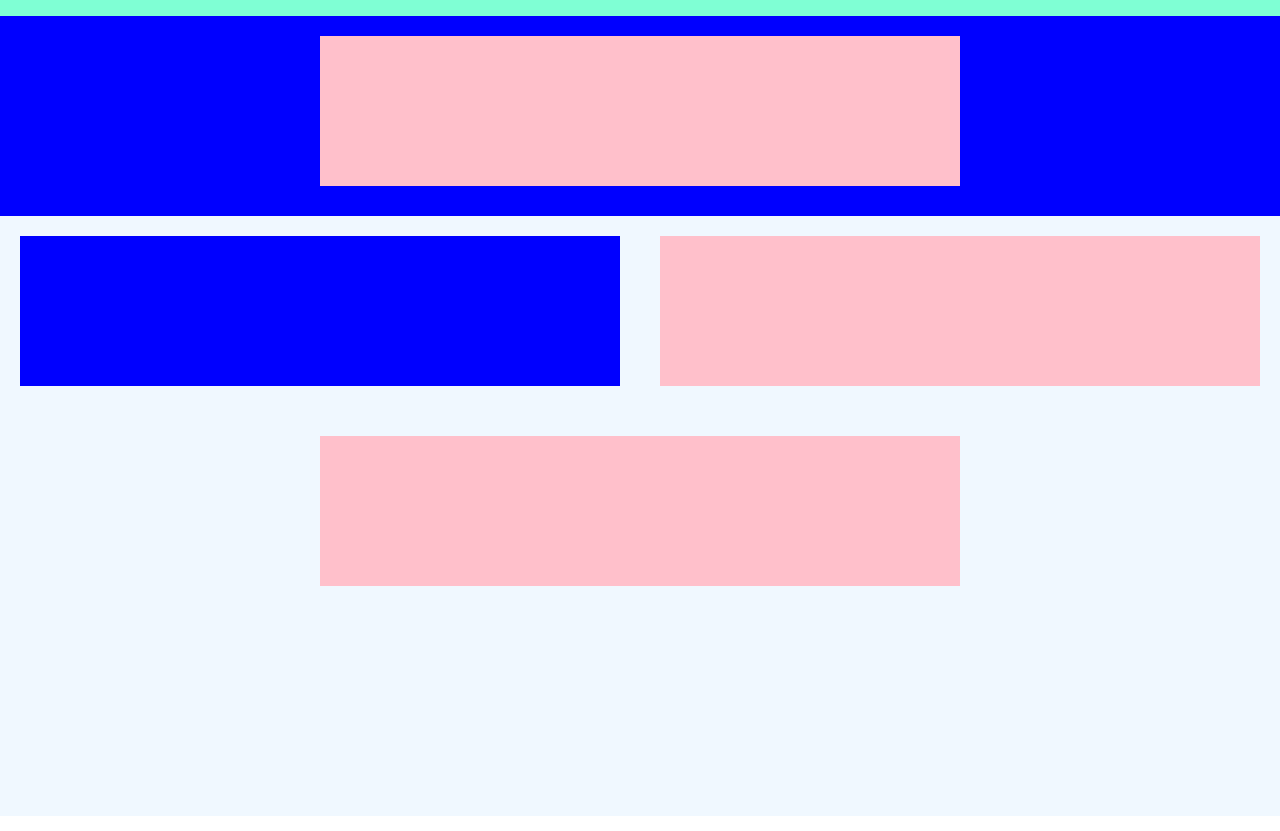
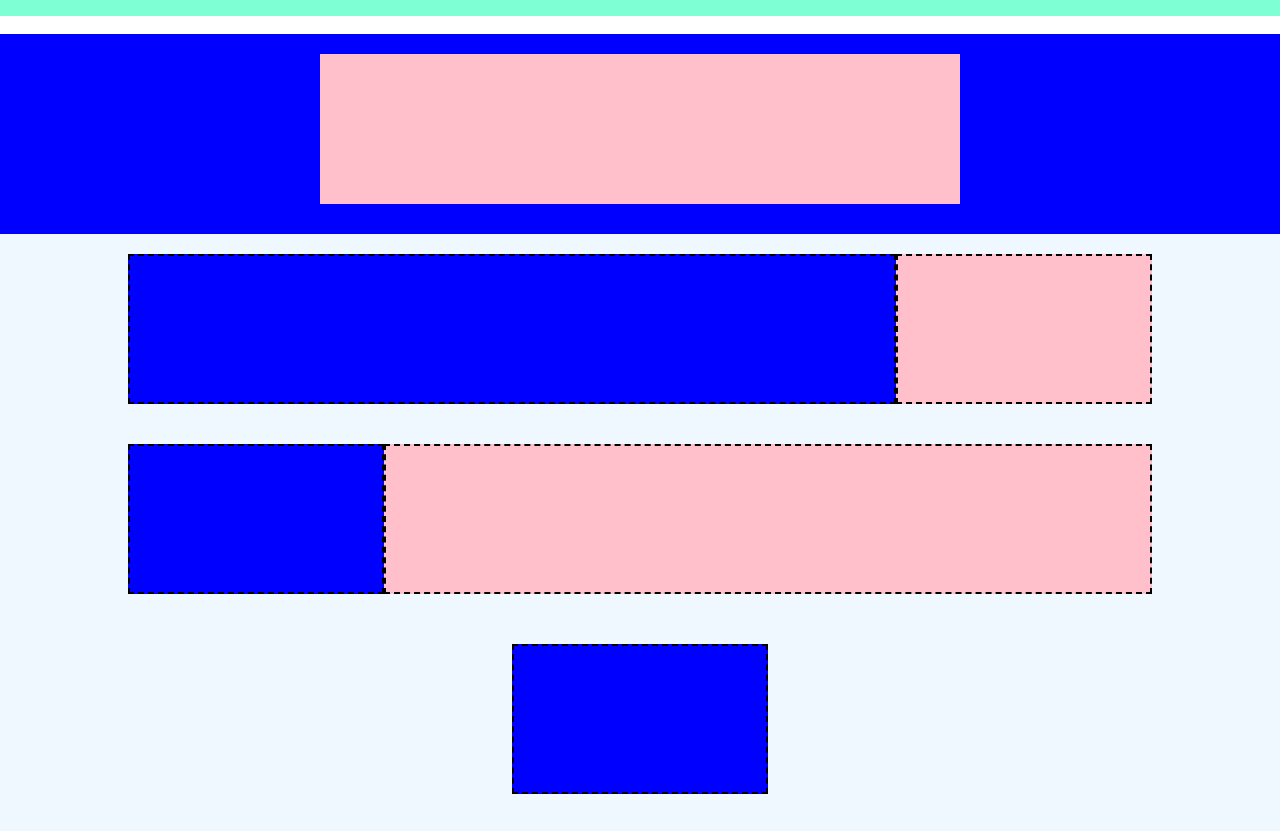
Before and after one commit to gianlivio/htmlcss-struttura-discord, a plain HTML site: page index.html in a window 1280 px wide. Shown: the part 64-895 px from the top of the page. Drawn offline with Linux system fonts and the light colour scheme.

Commit message:
add: hero + 2 central sections

```diff
--- a/css/style.css
+++ b/css/style.css
@@ -26,7 +26,6 @@ header {
 
 .container {
     width: 80%;
-    max-width: 1100px;
     margin: 0 auto;
 }
 
@@ -43,27 +42,25 @@ ul {
 /* menu */
 
 header .container>* {
+    width: 80%;
     border: 2px solid black;
     background-color: orange;
 
 }
 
 
-
-
-
-/* MAIN */
-
 /* MAIN */
 
 
-/* Hero */
+/* Hero Jumbotrone*/
 main {
     display: flex;
     align-items: center;
     justify-content: center;
     flex-direction: column;
 }
+
+
 
 .container2 {
     height: 200px;
@@ -83,6 +80,7 @@ main {
 }
 
 
+/* cerntral part section 1 */
 
 .container3 {
 
@@ -95,17 +93,50 @@ main {
 
 
 .rett1 {
-    margin: 20px;
-    padding: 5px;
+
+    margin-top: 20px;
     height: 150px;
-    width: 50%;
+    width: 60%;
     background-color: blue;
+    border: 2px dashed black;
 }
 
 .rett2 {
-    margin: 20px;
-    padding: 5px;
+    margin-top: 20px;
+    border: 2px dashed black;
     height: 150px;
-    width: 50%;
+    width: 20%;
     background-color: pink;
 }
+
+
+/* centralpart section 2 */
+
+
+
+.container4 {
+
+    height: 200px;
+    background-color: aliceblue;
+    width: 100%;
+    display: flex;
+    justify-content: center;
+}
+
+
+.rett3 {
+
+    margin-top: 10px;
+    height: 150px;
+    width: 20%;
+    background-color: blue;
+    border: 2px dashed black;
+}
+
+.rett4 {
+    margin-top: 10px;
+    border: 2px dashed black;
+    height: 150px;
+    width: 60%;
+    background-color: pink;
+}
--- a/index.html
+++ b/index.html
@@ -28,7 +28,7 @@
         </div>
     </header>
     <!-- /header -->
-
+<br>
 
     <!-- main -->
     <main>
@@ -43,30 +43,33 @@
             </div>
         </div>
 
-        <!-- central part -->
-
+        <!-- central part  4 sections-->
+        <!-- section1 -->
 
         <div class="container3">
             <div class="rett1">
-                <nav>
 
-                </nav>
             </div>
             <div class="rett2">
-                <nav>
 
-                </nav>
             </div>
+
         </div>
 
-        <div class="container3">
-            <div class="rett2">
-                <nav>
 
-                </nav>
+        <!-- section2 -->
+        <div class="container4">
+            <div class="rett3">
+
             </div>
+            <div class="rett4">
+
+            </div>
+
         </div>
 
+
+        <!-- section3 -->
         <div class="container3">
             <div class="rett3">
                 <nav>
@@ -75,6 +78,7 @@
             </div>
         </div>
 
+        <!-- section4 -->
         <div class="container4">
             <div class="rettverde">
                 <nav>
```
Lines whose indentation alone changed are shown as unchanged.
